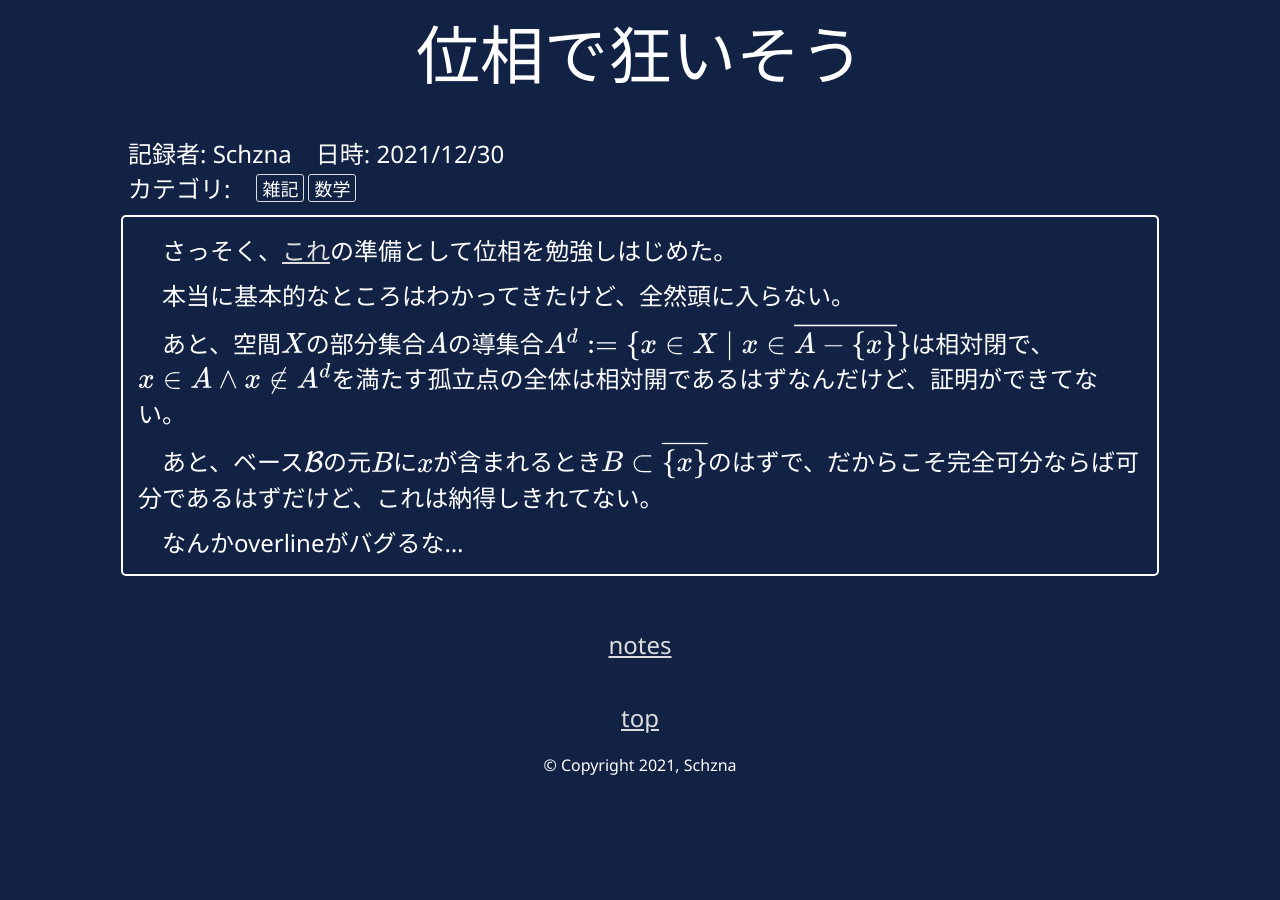
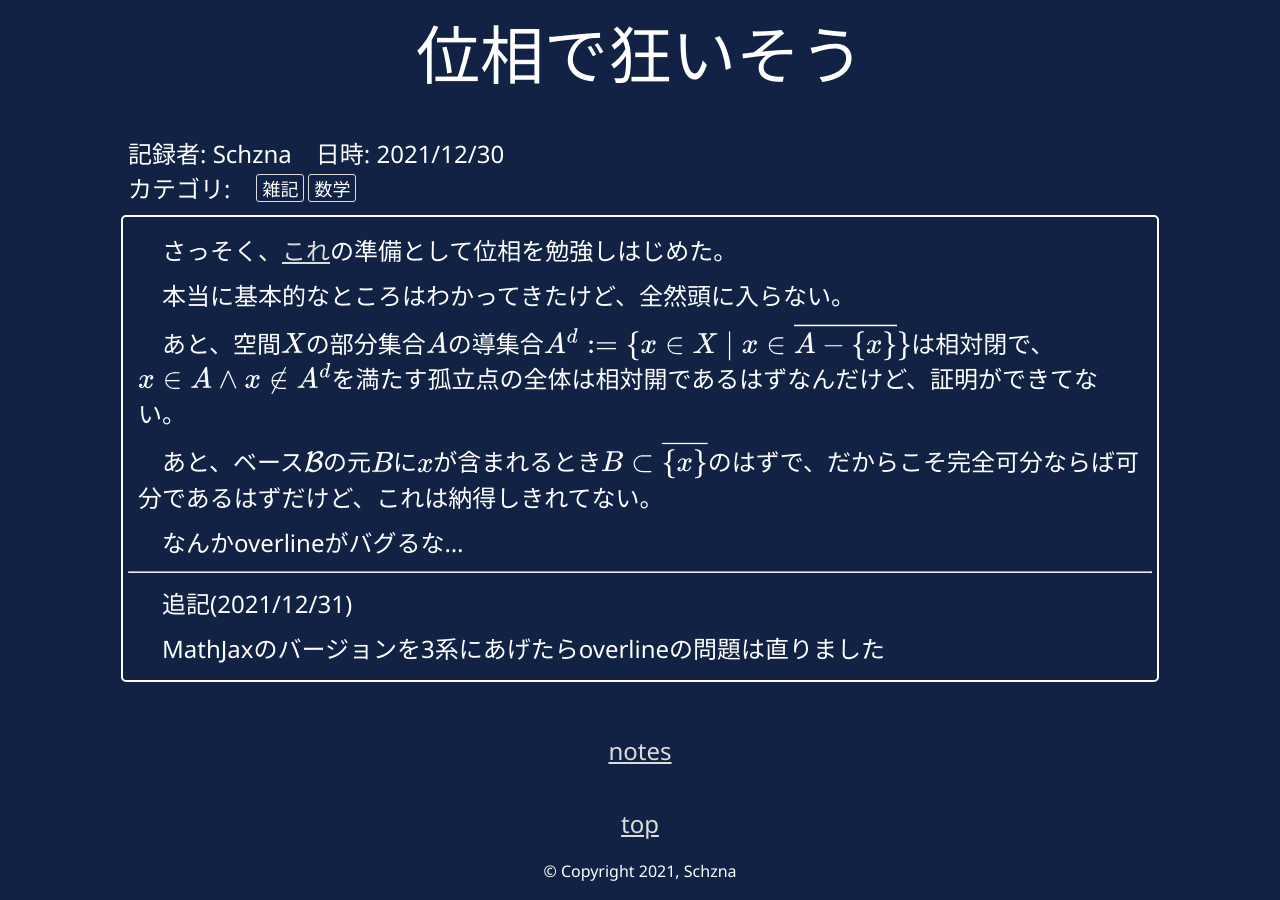
Before and after one commit to schzna/schzna.github.io, a Jekyll site: the page built from _posts/2021-12-30-zdiary.md, in a window 1280 px wide. Built offline with Jekyll 4.4.1, drawn with Linux system fonts in a browser that asks for light colours; some web fonts are replaced.

Commit message:
Add postscript

```diff
--- a/_posts/2021-12-30-zdiary.md
+++ b/_posts/2021-12-30-zdiary.md
@@ -13,3 +13,9 @@ categories: "雑記 数学"
 あと、ベース$$\mathcal{B}$$の元$$B$$に$$x$$が含まれるとき$$B \subset \overline{\{x\}}$$のはずで、だからこそ完全可分ならば可分であるはずだけど、これは納得しきれてない。
 
 なんかoverlineがバグるな...
+
+---
+
+追記(2021/12/31)
+
+MathJaxのバージョンを3系にあげたらoverlineの問題は直りました
--- a/stylesheets/main.css
+++ b/stylesheets/main.css
@@ -11,6 +11,10 @@ body{
     display: flex;
     flex-direction: column;
     align-items: center;
+}
+
+hr{
+    color: white;
 }
 
 a,p{
```
